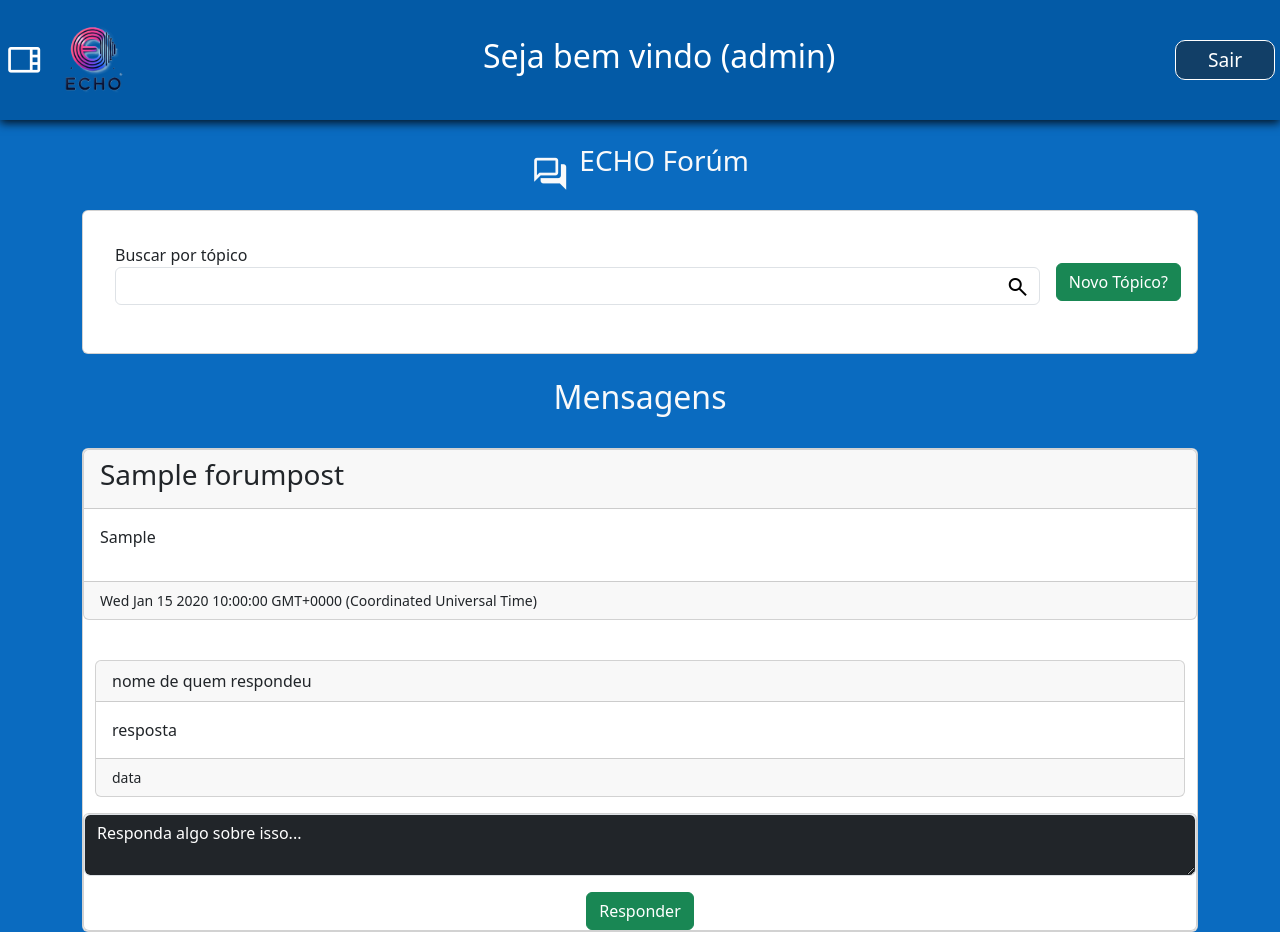
After one commit to ECHOConnect/ECHO-app, a Node server app: page /admin/forumAdmin in a window 1280 px wide. The commit adds this page. Run offline with Node 20, Linux system fonts and the light colour scheme; tables that the repository leaves empty hold one stand-in row (values such as "Sample post"); some libraries are stand-ins or nearby versions.

Commit message:
Adição de funcionalidade de fórum na área de administradores para comunicação interna

```diff
--- a/public/css/adminArea.css
+++ b/public/css/adminArea.css
@@ -19,6 +19,9 @@ body{
     height: 15vh;
     padding: 5px;
     box-shadow: 0px 3px 9px #041321;
+    position: sticky;
+    top: 0;
+    z-index: 9;
 }
 .btnExit{
     cursor: pointer;
@@ -115,3 +118,73 @@ body{
     background-color: transparent;
     border: 0;
 }
+
+/*Forúm echo*/
+.containerForum{
+    display: flex;
+    align-items: center;
+    justify-content: center;
+    gap: 10px
+}
+.containerForum .iconForum{
+    font-size: 3vw;
+    animation: animateIconForum infinite 2s;
+}
+.cardSTopic{
+    display: flex !important;
+    flex-direction: row;
+    align-items: center;
+}
+.iconSearchTopic{
+    position: absolute;
+    top: 0;
+    left: -30px;
+    cursor: pointer;
+}
+.containerMsgForm{
+    height: 0 !important;
+    width: 0 !important;
+    overflow: hidden;
+    visibility: hidden;
+    transition: .4s ease-in-out;
+    font-size: 0;
+}
+.containerMsgForm.openChat{
+    height: 30vh !important;
+    width: 100% !important;
+    overflow: visible;
+    visibility: visible;
+    font-size: 2vw;
+}
+.cardMsg{
+    z-index: 9;
+}
+/* .cardPostForm{
+    background-color: #035AA6;
+    color: white;
+}
+.post{
+    background-color: #123F67;
+}
+.contentResponses{
+    background-color: #123F67;
+    color: white;
+    border: 1px solid white;
+}
+.cardDigitResp{
+    background-color: #123F67;
+} */
+.textarea ::placeholder{
+    color: white;
+}
+@keyframes animateIconForum {
+    0%{
+        transform: translateY(0px);
+    }
+    50%{
+        transform: translateY(10px);
+    }
+    100%{
+        transform: translateY(0px);
+    }
+}
--- a/public/js/code.js
+++ b/public/js/code.js
@@ -0,0 +1,5 @@
+//Funcionalidades do forúm
+const containerMsgForum = document.getElementById('containerMsgForum')
+function ativeChat(){
+    containerMsgForum.classList.toggle('openChat')
+}
--- a/src/app.js
+++ b/src/app.js
@@ -11,7 +11,11 @@
 //Importando rotas
 
     //Rotas de administradores
-    import adminRoute from './routes/adminRoutes/mainRoute.js'
+        //Rota de painel de admin
+            import adminRoute from './routes/adminRoutes/mainRoute.js'
+        //Rota de forúm
+            import forumRouter from './routes/adminRoutes/forumRoute.js'
+
 
     //Rotas de usuários
     import userRouter from './routes/userRoutes/userRoutes.js'
@@ -51,7 +55,12 @@
         app.use(urlencoded({extended: true}))
 
     //Config. do handlebars para páginas dinâmicas
-        app.engine('handlebars', handlebars.engine({defaultLayout: 'main'}))
+        app.engine('handlebars', handlebars.engine({defaultLayout: 'main',
+            runtimeOptions: {
+                allowProtoPropertiesByDefault: true,
+                allowProtoMethodsByDefault: true,
+            }
+        }))
         app.set('view engine', 'handlebars')
         app.set('views', path.resolve('src', 'views'));
 
@@ -64,7 +73,10 @@
 
 //ROTAS
     //Rotas de administradores
-        app.use('/admin', adminRoute)
+        //Rotas de painel de admin
+            app.use('/admin', adminRoute)
+        //Rota de forúm
+            app.use('/admin', forumRouter)
 
     //Rotas de usuários
         app.use('/user', userRouter)
--- /dev/null
+++ b/src/models/forumAdmin.js
@@ -0,0 +1,20 @@
+import mongoose from "mongoose";
+const {Schema} = mongoose
+
+const ForumPostSchema = new Schema({
+    titulo: {
+        type: String,
+        required: true
+    },
+    conteudo: {
+        type: String,
+        required: true
+    },
+    dataCriacao: {
+        type: Date,
+        default: Date.now
+    }
+})
+
+const forumPost = mongoose.model('ForumPost', ForumPostSchema)
+export default forumPost
--- /dev/null
+++ b/src/routes/adminRoutes/forumRoute.js
@@ -0,0 +1,39 @@
+import { Router } from 'express'
+import mongoose from 'mongoose'
+import forumPost from '../../models/forumAdmin.js'
+const forumRouter = Router()
+
+//Rota para o forúm
+forumRouter.get('/forumAdmin', (req, res) => {
+    //Buscando mensagens no banco de dados
+    forumPost.find().then((postagem) => {
+        res.render('admin/forumAdmin', {postagem: postagem})
+    }).catch((error) => {
+        req.flash('error_msg', `Erro ao carregar mensagens ERRO: ${error}`)
+    })
+})
+
+//Rota para processamento de dados do forúm
+forumRouter.post('/forumAdmin', (req, res) => {
+    //Pegando dados do forms do post
+    const {titulo, conteudo, dataCriacao} = req.body
+
+    //Inserindo dados da postagem no banco de dados
+    const novaPostagem = new forumPost({
+        titulo: titulo,
+        conteudo: conteudo,
+        dataCriacao: dataCriacao
+    })
+
+    //Salvando no banco de dados
+    novaPostagem.save().then(() => {
+        req.flash('success_msg', 'Mensagem enviada com sucesso!')
+        res.redirect('/admin/forumAdmin')
+    }).catch((error) => {
+        req.flash('error_msg', `Erro ao enviar mensagem ERRO: ${error}`)
+        res.redirect('/admin/forumAdmin')
+    })
+})
+
+
+export default forumRouter
--- /dev/null
+++ b/src/views/admin/forumAdmin.handlebars
@@ -0,0 +1,100 @@
+{{!-- Topo com o nome e o ícone animado --}}
+<div class="container containerForum mt-4 text-light w-100">
+    <div>
+        <span class="material-symbols-outlined iconForum">
+            forum
+        </span>
+    </div>
+    <div>
+        <h3>ECHO Forúm</h3>
+    </div>
+</div>
+<div class="container mt-4">
+    <form action="" method="get">
+        <div class="card cardSTopic d-flex w-100 p-3">
+            <div class="card-body">
+                <div class="mb-3">
+                    <label for="searchTopic">Buscar por tópico</label>
+                    <input type="text" name="searchTopic" id="searchTopic" class="form-control">
+                </div>
+                <button class="iconSearch" type="submit">
+                    <span class="material-symbols-outlined iconSearchTopic">
+                        search
+                    </span>
+                </button>
+            </div>
+            <div>
+                <button type="button" onclick="ativeChat()" class="btn btn-success">Novo Tópico?</button>
+            </div>
+        </div>
+    </form>
+    <div class="container containerMsgForm" id="containerMsgForum">
+        <form action="/admin/forumAdmin" method="post">
+            <div class="card cardMsg p-3">
+                <div class="card-body">
+                    <div class="mb-3">
+                        <label for="topic">Escreva o Tópico</label>
+                        <input type="text" placeholder="Assunto da mensagem..." class="form-control" name="titulo" id="msg">
+                    </div>
+                    <div class="mb-3">
+                        <label for="msg">Escreva a mensagem</label>
+                        <textarea name="conteudo" class="form-control" placeholder="Mensagem..." id="msg"></textarea>
+                    </div>
+                </div>
+                <div class="w-100 d-flex justify-content-center">
+                    <button type="submit" class="btn btn-success">Enviar</button>
+                </div>
+            </div>
+        </form>
+    </div>
+</div>
+<div class="container mt-4 text-light w-100 d-flex justify-content-center">
+    <h2>Mensagens</h2>
+</div>
+{{!-- Postagem --}}
+<div class="container">
+    {{#each postagem}}
+    <div class="card post mt-4 gap-3">
+            <div class="card cardPostForm">
+                <div class="card-header">
+                    <h3>{{this.titulo}}</h3>
+                </div>
+                <div class="body p-3">
+                    <p>{{this.conteudo}}</p>
+                </div>
+                <div class="card-footer">
+                    <small>{{this.dataCriacao}}</small>
+                </div>
+            </div>
+            {{!-- Respostas --}}
+            <div class="container mt-4 w-90">
+                <div class="card contentResponses">
+                    <div class="card-header">
+                        nome de quem respondeu
+                    </div>
+                    <div class="card-body">
+                        resposta
+                    </div>
+                    <div class="card-footer">
+                        <small>data</small>
+                    </div>
+                </div>
+            </div>
+            {{!-- Form para fazer uma resposta --}}
+            <div class="responses-container">
+               <div class="card cardDigitResp">
+                    <div class="mb-3 textarea">
+                        <textarea name="" placeholder="Responda algo sobre isso..." class="form-control bg-dark text-light" id=""></textarea>
+                    </div>
+                    <div class="w-100 d-flex justify-content-center">
+                        <button class="btn btn-success">Responder</button>
+                    </div>
+               </div>
+            </div>
+    </div>
+    {{else}}
+        <div class="text-light d-flex w-100 justify-content-center">
+            <p>Não há nenhuma postagem por aqui... 😑</p>
+        </div>
+    {{/each}}
+</div>
--- a/src/views/layouts/main.handlebars
+++ b/src/views/layouts/main.handlebars
@@ -10,10 +10,13 @@
   </head>
   <body>
     {{>headerAdmins}}
+    <div class="container mt-4">
+      {{>msg}}
+    </div>
     {{{body}}}
     {{>sidebar}}
-
     <script src="https://cdn.jsdelivr.net/npm/@popperjs/core@2.11.8/dist/umd/popper.min.js" integrity="sha384-I7E8VVD/ismYTF4hNIPjVp/Zjvgyol6VFvRkX/vR+Vc4jQkC+hVqc2pM8ODewa9r" crossorigin="anonymous"></script>
     <script src="https://cdn.jsdelivr.net/npm/bootstrap@5.3.3/dist/js/bootstrap.min.js" integrity="sha384-0pUGZvbkm6XF6gxjEnlmuGrJXVbNuzT9qBBavbLwCsOGabYfZo0T0to5eqruptLy" crossorigin="anonymous"></script>
+    <script src="/js/code.js"></script>
   </body>
 </html>
--- /dev/null
+++ b/src/views/partials/msg.handlebars
@@ -0,0 +1,13 @@
+<!-- Exibindo mensagens de sucesso -->
+{{#if success_msg}}
+    <div class="alert alert-success">
+        {{success_msg}}
+    </div>
+{{/if}}
+
+<!-- Exibindo mensagens de erro -->
+{{#if error_msg}}
+    <div class="alert alert-danger">
+        {{error_msg}}
+    </div>
+{{/if}}
--- a/src/views/partials/sidebar.handlebars
+++ b/src/views/partials/sidebar.handlebars
@@ -56,6 +56,18 @@
             </div>
         </div>
       </a>
+      <a href="/admin/forumAdmin">
+        <div class="tool">
+            <div>
+              <span class="material-symbols-outlined">
+                forum
+              </span>
+            </div>
+            <div class="link">
+              <h4>Forúm</h4>
+            </div>
+        </div>
+      </a>
     </div>
     <hr>
     {{!-- Sessão de lista de admins --}}
```
